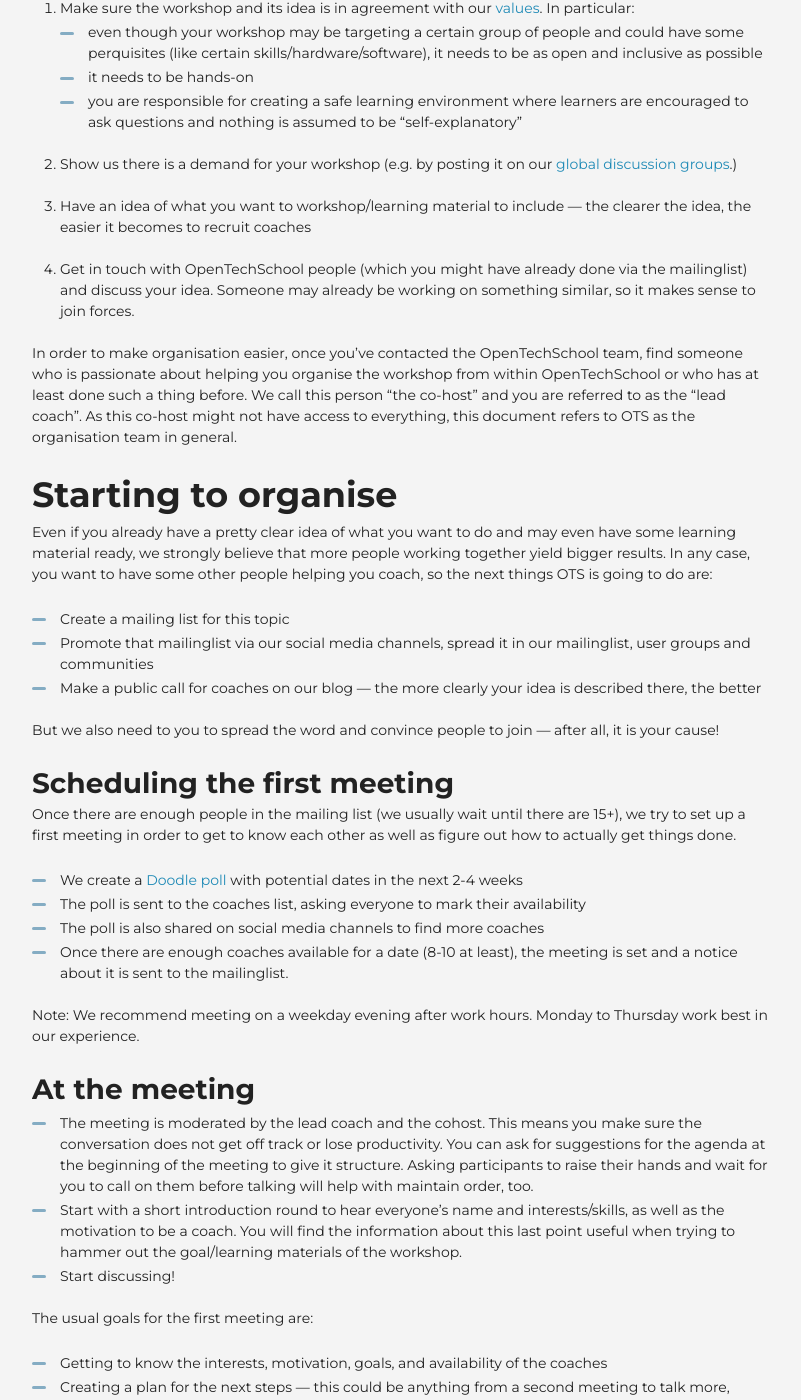
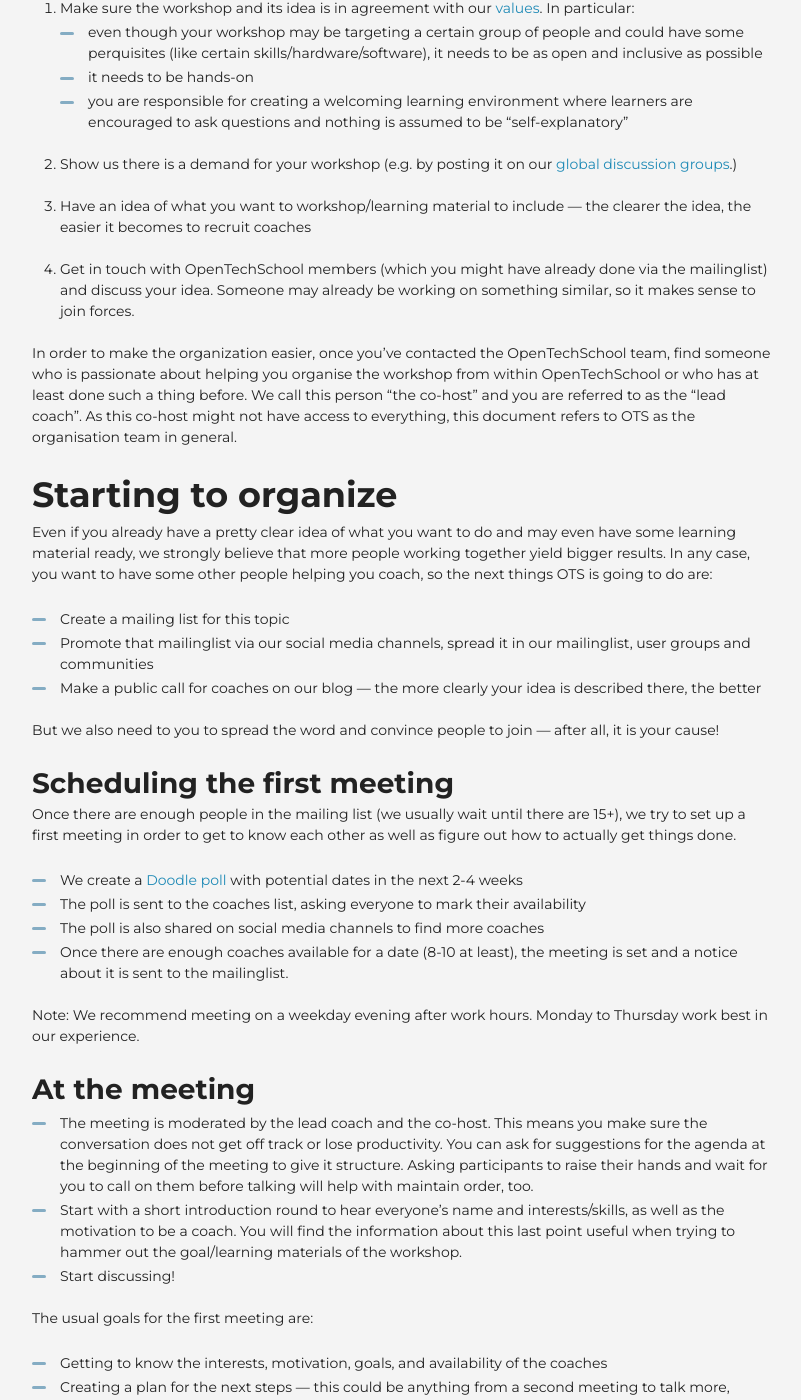
Before and after one commit to OpenTechSchool/www.opentechschool.org, a Jekyll site: the page built from handbooks/new-workshop.md, in a window 1280 px wide and 1400 px high, scrolled down 533 px. Shown: the whole window, without its empty margins (238-1039 px from the left). Built offline with Jekyll 4.4.1, drawn with Linux system fonts in a browser that asks for light colours; nearby versions of some CDN libraries; some of the changed text lies outside the part shown.

Commit message:
Update handbooks/new-workshop.md

```diff
--- a/handbooks/new-workshop.md
+++ b/handbooks/new-workshop.md
@@ -1,6 +1,6 @@
 ---
 layout: simple
-title: How to organise a new workshop
+title: How to organize a new workshop
 ---
 
 Do you have a topic you're passionate about? Do you have the skills and maybe even an idea how to help people learn about it? Can you imagine there will be a demand for your workshop? If so, let us help you organise it!
@@ -11,17 +11,17 @@ Before we can get started, there are a few things we need to ensure first. Those
  1. Make sure the workshop and its idea is in agreement with our [values](/about.html#core_values). In particular:
   * even though your workshop may be targeting a certain group of people and could have some perquisites (like certain skills/hardware/software), it needs to be as open and inclusive as possible
   * it needs to be hands-on
-  * you are responsible for creating a safe learning environment where learners are encouraged to ask questions and nothing is assumed to be "self-explanatory"
+  * you are responsible for creating a welcoming learning environment where learners are encouraged to ask questions and nothing is assumed to be "self-explanatory"
 
  2. Show us there is a demand for your workshop (e.g. by posting it on our [global discussion groups](https://groups.google.com/a/opentechschool.org/forum/?fromgroups#!forum/discuss.global).)
 
  3. Have an idea of what you want to workshop/learning material to include &mdash; the clearer the idea, the easier it becomes to recruit coaches
 
- 4. Get in touch with OpenTechSchool people (which you might have already done via the mailinglist) and discuss your idea. Someone may already be working on something similar, so it makes sense to join forces.
+ 4. Get in touch with OpenTechSchool members (which you might have already done via the mailinglist) and discuss your idea. Someone may already be working on something similar, so it makes sense to join forces.
 
-In order to make organisation easier, once you've contacted the OpenTechSchool team, find someone who is passionate about helping you organise the workshop from within OpenTechSchool or who has at least done such a thing before. We call this person "the co-host" and you are referred to as the "lead coach". As this co-host might not have access to everything, this document refers to OTS as the organisation team in general.
+In order to make the organization easier, once you've contacted the OpenTechSchool team, find someone who is passionate about helping you organise the workshop from within OpenTechSchool or who has at least done such a thing before. We call this person "the co-host" and you are referred to as the "lead coach". As this co-host might not have access to everything, this document refers to OTS as the organisation team in general.
 
-# Starting to organise
+# Starting to organize
 
 Even if you already have a pretty clear idea of what you want to do and may even have some learning material ready, we strongly believe that more people working together yield bigger results. In any case, you want to have some other people helping you coach, so the next things OTS is going to do are:
 
@@ -43,7 +43,7 @@ _Note_: We recommend meeting on a weekday evening after work hours. Monday to Th
 
 ## At the meeting
 
- * The meeting is moderated by the lead coach and the cohost. This means you make sure the conversation does not get off track or lose productivity. You can ask for suggestions for the agenda at the beginning of the meeting to give it structure. Asking participants to raise their hands and wait for you to call on them before talking will help with maintain order, too.
+ * The meeting is moderated by the lead coach and the co-host. This means you make sure the conversation does not get off track or lose productivity. You can ask for suggestions for the agenda at the beginning of the meeting to give it structure. Asking participants to raise their hands and wait for you to call on them before talking will help with maintain order, too.
  * Start with a short introduction round to hear everyone's name and interests/skills, as well as the motivation to be a coach. You will find the information about this last point useful when trying to hammer out the goal/learning materials of the workshop.
  * Start discussing!
 
```
